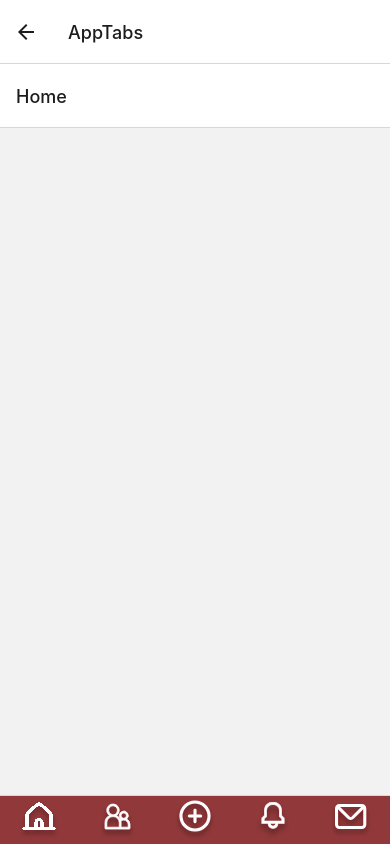
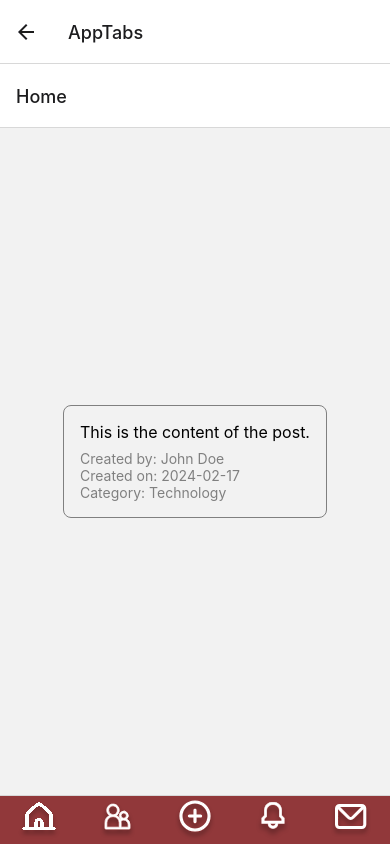
Before and after one commit to reedpm/myhelixbackend, a React Native app in the folder frontend/: screen /AppTabs in a window 390 px wide. Built offline with nearby package versions, Linux system fonts and the light colour scheme.

Commit message:
started with posts page

```diff
--- a/frontend/screens/AppTabs.js
+++ b/frontend/screens/AppTabs.js
@@ -1,6 +1,7 @@
 import React, { useState } from 'react';
 import { createBottomTabNavigator } from '@react-navigation/bottom-tabs';
 import ProfileScreen from './ProfileScreen';
+import PostsScreen from './PostsScreen';
 import EmptyScreen from './EmptyScreen';
 import ConnectionsScreen from './ConnectionsScreen';
 import {HomeOutline, FriendsOutline, PlusOutline, BellOutline, MailOutline} from '../icons/index';
@@ -19,7 +20,7 @@ const AppTabs = () => {
         >
             <Tab.Screen
                 name="Home"
-                component={EmptyScreen}
+                component={PostsScreen}
                 options={{
                     tabBarShowLabel: false,
                     tabBarIcon: () => (
--- /dev/null
+++ b/frontend/screens/PostsScreen.js
@@ -0,0 +1,34 @@
+import React, { useState } from 'react';
+import { View, Text, StyleSheet, Pressable } from 'react-native';
+import Posts from '../components/Post';
+import { useNavigation } from '@react-navigation/native';
+
+const PostsScreen = () => {
+
+    const post = {
+        postBody: "This is the content of the post.",
+        createdBy: "John Doe",
+        createDate: "2024-02-17",
+        category: "Technology",
+    };
+
+    return (
+        <View style={styles.container}>
+            {/* Passing the post object as the post prop to the Post component */}
+            <Posts post={post} />
+        </View>
+
+    );
+};
+
+
+const styles = StyleSheet.create({
+    container: {
+        flex: 1,
+        padding: 30,
+        justifyContent: 'center',
+        alignItems: 'center',
+    },
+});
+
+export default PostsScreen;
```
Also changed, not shown: 1 other file (tests, documents, lock files or other folders).
